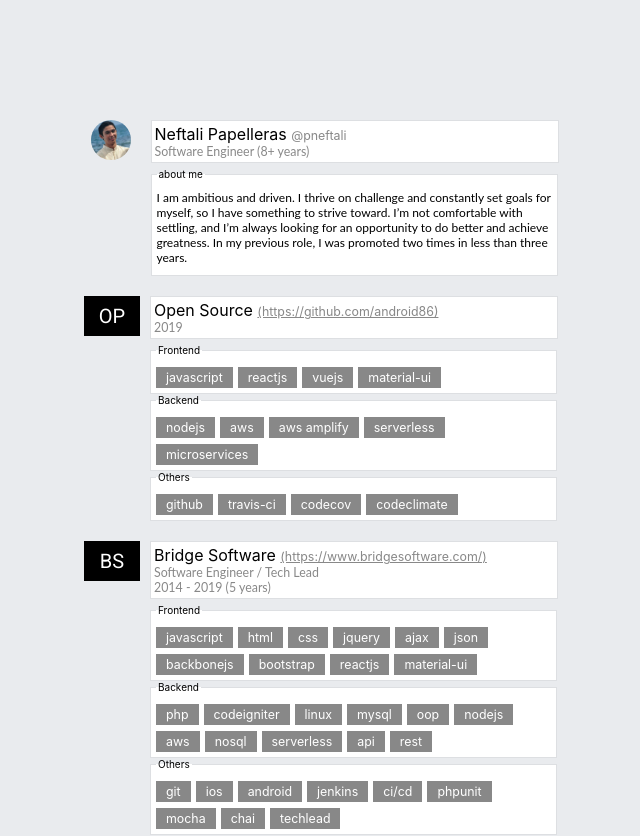
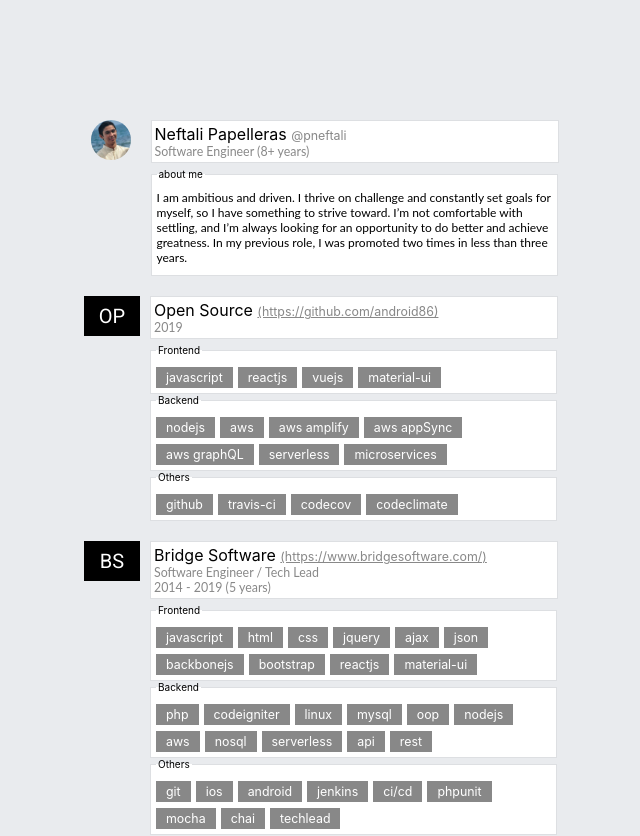
Before and after one commit to n3rfd/n3rfd.github.io, a React (Create React App) app: page / in a window 1280 px wide. Shown: the top 836 px of the page, without its empty margins (324-964 px from the left). Built offline with nearby package versions, Linux system fonts and the light colour scheme; no server answers; what aws-amplify would draw is missing.

Commit message:
new skill: appsync & graphql

```diff
--- a/src/App.js
+++ b/src/App.js
@@ -124,6 +124,8 @@ function App() {
           <span className="tags">nodejs</span>
           <span className="tags">aws</span>
           <span className="tags">aws amplify</span>
+          <span className="tags">aws appSync</span>
+          <span className="tags">aws graphQL</span>
           <span className="tags">serverless</span>
           <span className="tags">microservices</span>
         </fieldset>
```
